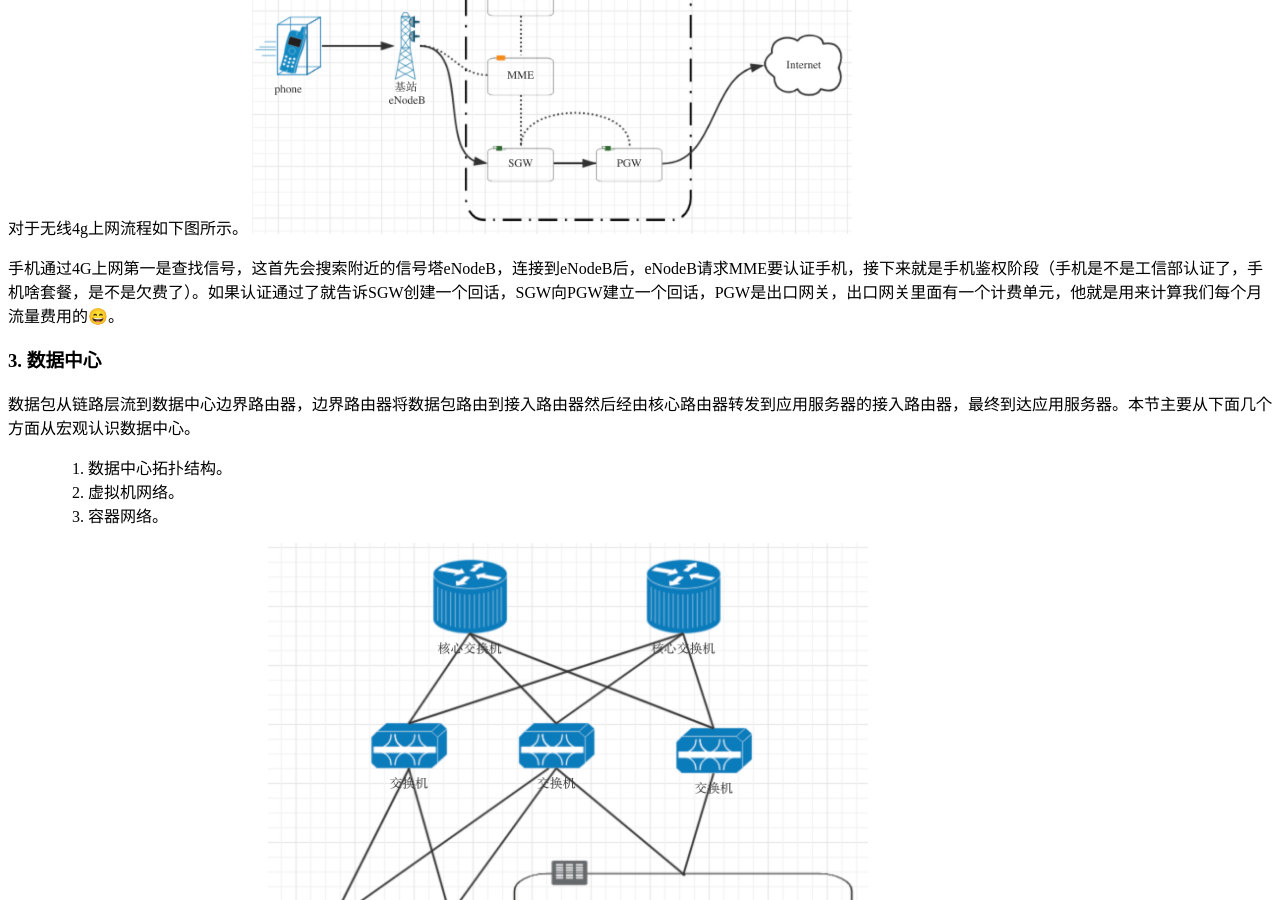
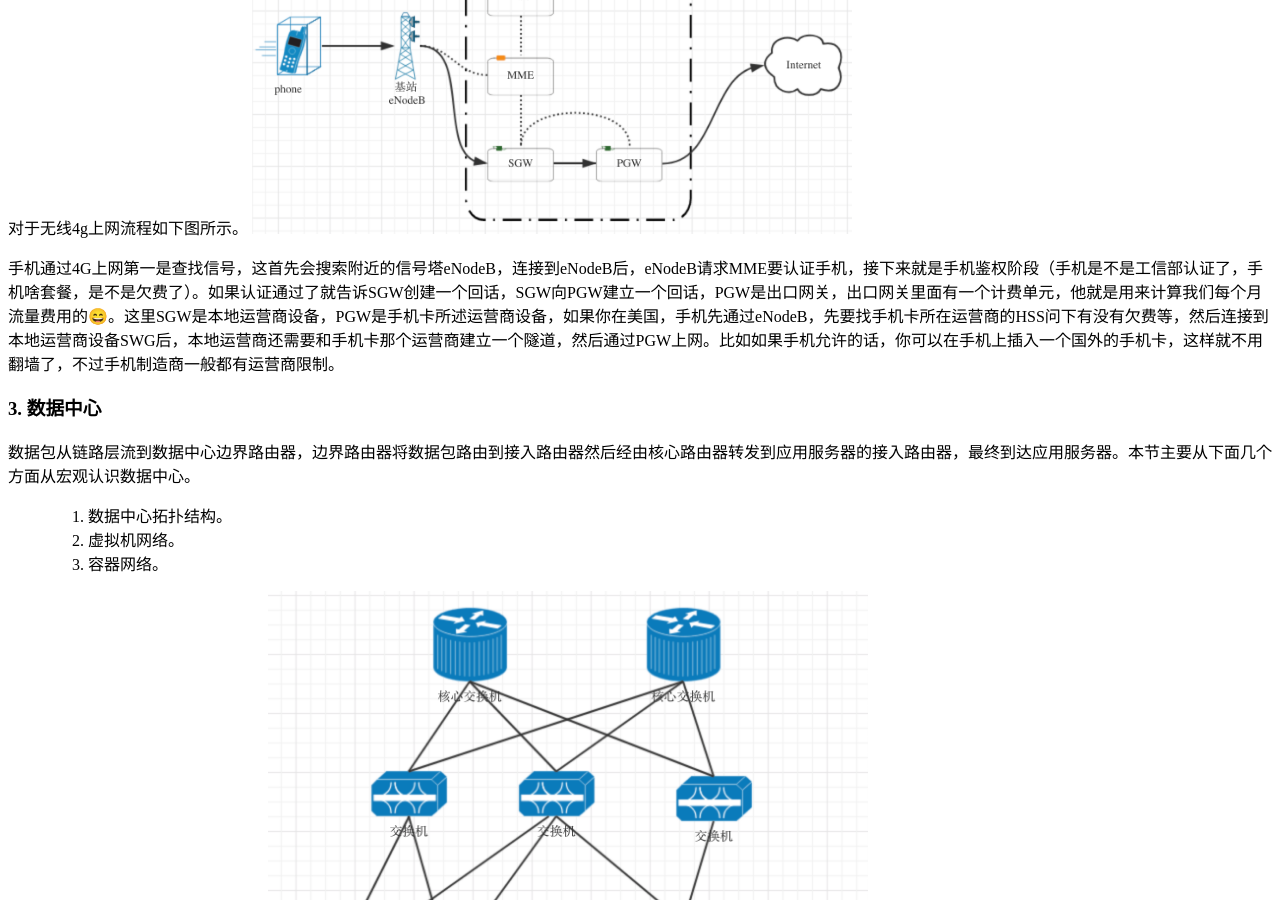
Before and after one commit to kingxt/kingxt.github.io, a Jekyll site: the page built from _posts/2018-10-14-网络是怎样连接的.md, in a window 1280 px wide and 900 px high, scrolled down 9347 px. Built offline with Jekyll 4.4.1, drawn with Linux system fonts in a browser that asks for light colours; nearby versions of some CDN libraries; comment, search, counter and statistics services are not loaded.

Commit message:
update post

```diff
--- a/_posts/2018-10-14-网络是怎样连接的.md
+++ b/_posts/2018-10-14-网络是怎样连接的.md
@@ -169,7 +169,7 @@ traceroute可以追踪到达目的地经过的路由器。traceroute是通过修
 对于无线4g上网流程如下图所示。
 <img src="/img/post/network-4g.png" width="600"/>
 
-手机通过4G上网第一是查找信号，这首先会搜索附近的信号塔eNodeB，连接到eNodeB后，eNodeB请求MME要认证手机，接下来就是手机鉴权阶段（手机是不是工信部认证了，手机啥套餐，是不是欠费了）。如果认证通过了就告诉SGW创建一个回话，SGW向PGW建立一个回话，PGW是出口网关，出口网关里面有一个计费单元，他就是用来计算我们每个月流量费用的😄。
+手机通过4G上网第一是查找信号，这首先会搜索附近的信号塔eNodeB，连接到eNodeB后，eNodeB请求MME要认证手机，接下来就是手机鉴权阶段（手机是不是工信部认证了，手机啥套餐，是不是欠费了）。如果认证通过了就告诉SGW创建一个回话，SGW向PGW建立一个回话，PGW是出口网关，出口网关里面有一个计费单元，他就是用来计算我们每个月流量费用的😄。这里SGW是本地运营商设备，PGW是手机卡所述运营商设备，如果你在美国，手机先通过eNodeB，先要找手机卡所在运营商的HSS问下有没有欠费等，然后连接到本地运营商设备SWG后，本地运营商还需要和手机卡那个运营商建立一个隧道，然后通过PGW上网。比如如果手机允许的话，你可以在手机上插入一个国外的手机卡，这样就不用翻墙了，不过手机制造商一般都有运营商限制。
 
 ### 3. 数据中心
 
```
